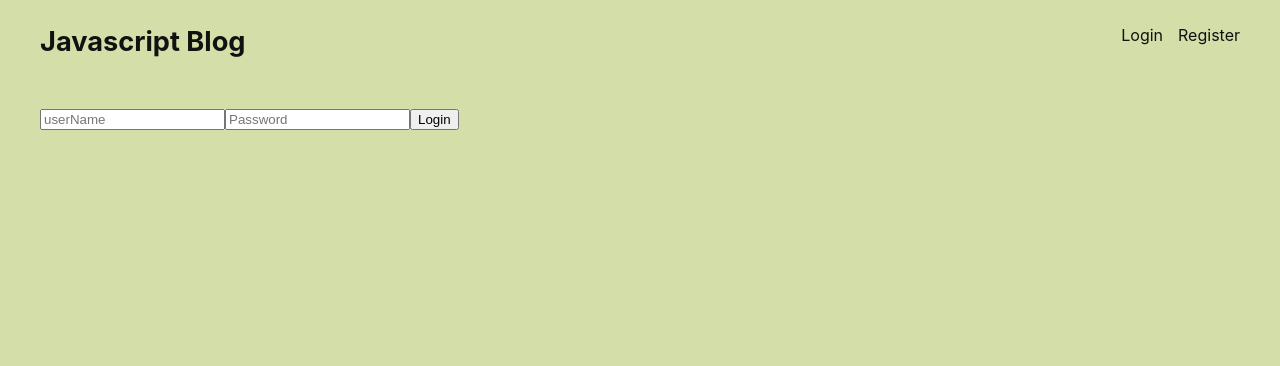
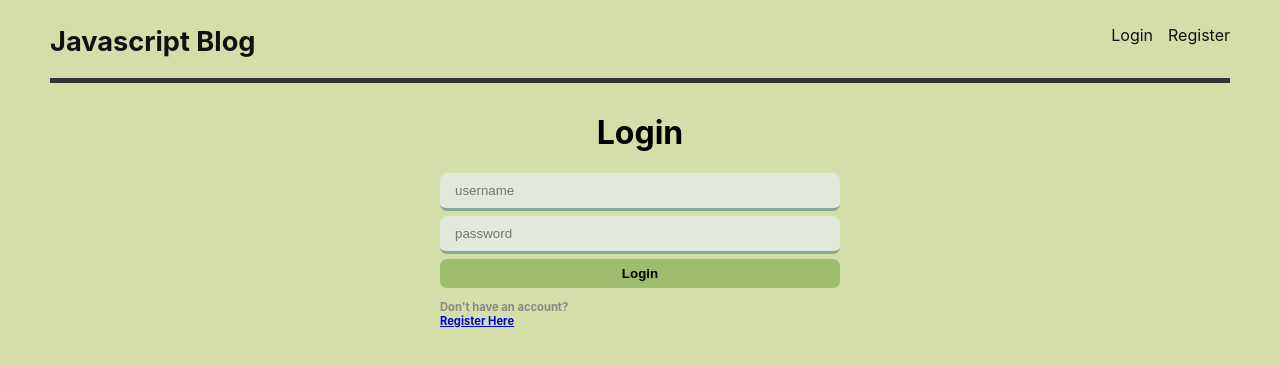
Before and after one commit to Thapelo-ST/js_blog_platform, a React (Create React App) app in the folder frontend/: page /login in a window 1280 px wide. Shown: the top 366 px of the page. Built offline with nearby package versions, Linux system fonts and the light colour scheme.

Commit message:
Part 1 Front end done

```diff
--- a/frontend/src/App.css
+++ b/frontend/src/App.css
@@ -1,4 +1,8 @@
-body{
+* {
+    box-sizing: border-box;
+}
+
+body {
     background-color: rgb(212, 222, 169);
 }
 
@@ -16,7 +20,9 @@ header {
     display: flex;
     justify-content: space-between;
     margin-top: 15px;
-    margin-bottom: 50px;
+    margin-bottom: 30px;
+    padding-bottom: 20px;
+    border-bottom: 5px solid #333;
 }
 
 header a{
@@ -74,7 +80,52 @@ div.entries p.info a.author {
     color:#333;
 }
 
+form.register p.acc-Q {
+    text-decoration: none;
+    color: #888;
+    font-size: .7rem;
+    font-weight: bold;
+}
+
+form.login p.acc-Q {
+    text-decoration: none;
+    color: #888;
+    font-size: .7rem;
+    font-weight: bold;
+}
+
 div.entries p.summary {
     margin: 10px 0;
     line-height: 1.5rem;
 }
+
+form.login, form.register {
+    max-width: 400px;
+    margin: 0 auto;
+}
+
+input {
+    display: block;
+    margin-top: 5px;
+    margin-bottom: 5px;
+    width: 100%;
+    padding: 10px 15px;
+    border:0;
+    background-color: #e2e9da;
+    border-bottom: 3px solid #88a598;
+    border-radius: 7px;
+}
+
+button {
+    width: 100%;
+    display: block;
+    background-color: rgb(158, 189, 108);
+    border: 0;
+    border-radius: 7px;
+    padding: 7px;
+    font-weight: bold;
+}
+
+form h1{
+    text-align: center;
+}
--- a/frontend/src/App.js
+++ b/frontend/src/App.js
@@ -5,13 +5,15 @@ import {Route, Routes} from "react-router-dom";
 import Layout from './layout';
 import IndexPage from './pages/indexPage';
 import LoginPage from './pages/LoginPage';
+import Register from './pages/RegisterPage';
 
 function App() {
   return (
     <Routes>
       <Route path='/' element={<Layout />}>
         <Route index element={<IndexPage />}/>
-        <Route path='/login' element={<LoginPage />}/>
+        <Route path='/login' element={<LoginPage />} />
+        <Route path='/register' element={<Register />} />
       </Route>
     </Routes>
   );
--- a/frontend/src/pages/LoginPage.js
+++ b/frontend/src/pages/LoginPage.js
@@ -1,10 +1,14 @@
+import { Link } from 'react-router-dom';
+
 export default function Login() {
   return (
     <div>
-      <form action="">
-        <input type="text" placeholder="userName" />
-        <input type="pasword" placeholder="Password" />
+      <form action="" class="login">
+        <h1>Login</h1>
+        <input type="text" placeholder="username" />
+        <input type="pasword" placeholder="password" />
         <button type="submit">Login</button>
+        <p class="acc-Q">Don't have an account? <br></br> <Link to="/register">Register Here</Link> </p>
       </form>
     </div>
   );
--- /dev/null
+++ b/frontend/src/pages/RegisterPage.js
@@ -0,0 +1,15 @@
+import { Link } from 'react-router-dom';
+
+export default function Register() {
+  return (
+    <div class="pages">
+      <form action="" class="register">
+        <h1>Register</h1>
+        <input type="text" placeholder="username" />
+        <input type="pasword" placeholder="password" />
+        <button type="submit">Register</button>
+        <p class="acc-Q">Already have an account? <br></br> <Link to="/login">Log In Here</Link> </p>
+      </form>
+    </div>
+  );
+}
```
